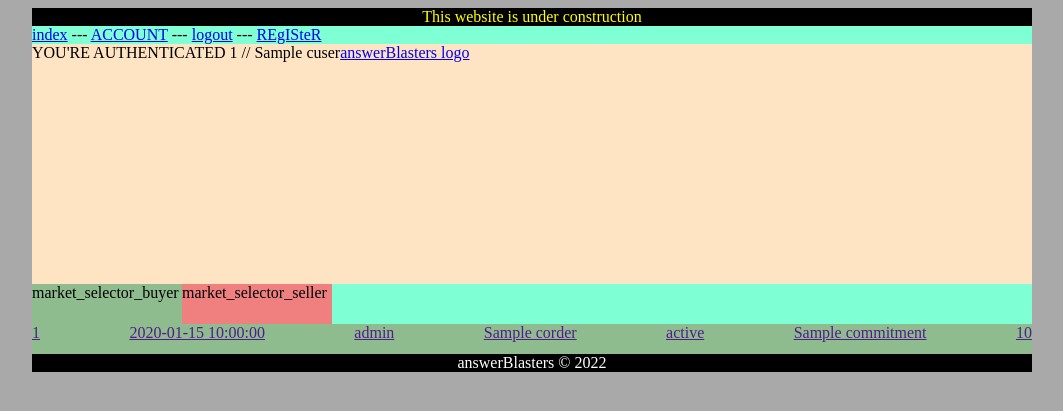
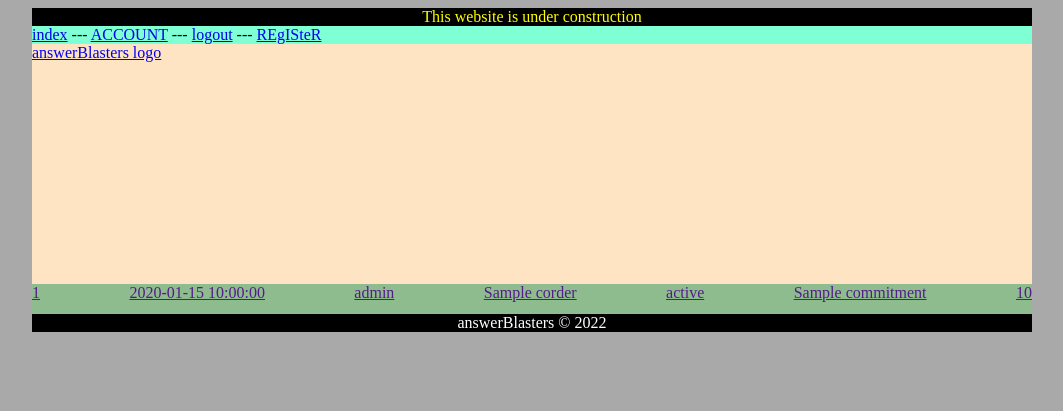
Before and after one commit to maimedlord/ab, a Flask app: page / in a window 1280 px wide. Shown: the top 411 px of the page, without its empty margins (116-1179 px from the left). Run offline with Flask 2, Linux system fonts and the light colour scheme; a user stored in the database is signed in; a database or web service that is not in the repository returns one stand-in record (values such as "Sample title"); parts of the project's set-up code (start-up, migrations or seed data) failed here and were passed over.

Commit message:
committing just to be safe...

```diff
--- a/app.py
+++ b/app.py
@@ -56,20 +56,38 @@ def index():
 '''
 INCOMPLETE
 '''
-@app.route('/account')
+@app.route('/account', methods=['post', 'get'])
 @login_required
 def account():
+
     return render_template('account.html')
 
 
 '''
 INCOMPLETE
 '''
-@app.route('/logout')
+@app.route('/logout', methods=['post', 'get'])
 def logout():
-    temp_array = prc.get_orders_top()
+    message = ''
+    if not current_user.is_authenticated:
+        message = 'You\'re already logged out...'
     logout_user()
-    return render_template('logout.html', temp_array=temp_array)
+    if request.method == 'POST':
+        email = request.form.get('user_email')
+        password = request.form.get('user_password')
+        user_obj = calls.is_auth_user(email, password)
+        if user_obj:
+            user_obj = User(email, user_obj['uName'])
+            login_user(user_obj)
+            # next = flask.request.args.get('next')
+            # if not is_safe_url(next):
+            #     return flask.abort(400)
+            return render_template('account.html')
+        else:
+            print("failed login")
+            return render_template('index.html')
+    else:
+        return render_template('logout.html', message=message)
 
 
 '''
@@ -103,7 +121,7 @@ def register():
                 #     return flask.abort(400)
                 return render_template('success.html')
             else:
-                return render_template('index.html', temp_array=temp_array)
+                return render_template('register.html', message='email or username is already taken. try again')
 
         return render_template('register.html', temp_array=temp_array)
 
--- a/calls.py
+++ b/calls.py
@@ -18,7 +18,7 @@ cusers = "cusers"
 
 dict_template = {
                 'active': True,
-                'email': 'aaaa@aaaa.com',
+                'email': 'aaSDaa@aaaSDa.com',
                 'pass': 'aaaassssddddffff',
                 'uName': 'somename',
                 'joinDate': 'some date for sure 2',
@@ -31,8 +31,9 @@ def create_user(user_obj):
     db = db_mc[dbUsers]
     dbc = db[cusers]
     print(user_obj['email'])
-    result = dbc.find_one({'email': user_obj['email']})
-    if result:
+    email_result = dbc.find_one({'email': user_obj['email']})
+    username_result = dbc.find_one({'uName': user_obj['uName']})
+    if email_result or username_result:
         return False
     else:
         dbc.insert_one(user_obj)
--- a/static/css/base.css
+++ b/static/css/base.css
@@ -56,6 +56,16 @@ body {
     min-width: 400px;
     padding: 0;
 }
+#navbar {
+    align-items: center;
+    background-color: dimgray;
+    color: white;
+    display: flex;
+    flex-direction: row;
+    justify-content: space-between;
+    height: 50px;
+    width: 100%;
+}
 
 /*     */
 
--- a/static/scripts/js.js
+++ b/static/scripts/js.js
@@ -1,11 +1,11 @@
-function show_display_buyer() {
-   document.getElementById('market_display_buyer').style.display = "flex";
-   document.getElementById('market_display_seller').style.display = "none";
-}
-function show_display_seller() {
-   document.getElementById('market_display_buyer').style.display = "none";
-   document.getElementById('market_display_seller').style.display = "flex";
-}
+// function show_login() {
+//    document.getElementById('login_form').style.display = "none";
+//    document.getElementById('login_text').style.display = "flex";
+// }
+// function show_login_form() {
+//    document.getElementById('login_form').style.display = "flex";
+//    document.getElementById('login_text').style.display = "none";
+// }
 // // // // // // // // // // // // // // // // // // // // // // // // //
 function show_display_bought() {
    document.getElementById('display_bought').style.display = "flex";
--- a/templates/account.html
+++ b/templates/account.html
@@ -12,7 +12,7 @@
     </div>
     <div id="account_general">
         <div id="a_g_left">
-            a_g_left
+
         </div>
         <div id="a_g_right">
             a_g_right
--- a/templates/index.html
+++ b/templates/index.html
@@ -3,28 +3,15 @@
 {% block css %}<link rel="stylesheet" href="{{ url_for('static', filename='css/index.css') }}">{% endblock %}
 {% block body %}
     <div id="header_neutral">
-        <div id="header_neutral_login">
-            {% if current_user.is_authenticated %}
-                <div>
-                    YOU'RE AUTHENTICATED {{ current_user.email }} // {{ current_user.username }}
-                </div>
-            {% else %}
-                <form action="" method="post">
-                    <input name="user_email" placeholder="email...">
-                    <input name="user_password" placeholder="password...">
-                    <button type="submit">submit</button>
-                </form>
-            {% endif %}
-        </div>
         <div id="header_neutral_header_logo">
             <a href="/">answerBlasters logo</a>
         </div>
     </div>
     <div id="container_markets">
-        <div id="market_selector">
-            <div id="market_selector_buyer" onclick="show_display_buyer()">market_selector_buyer</div>
-            <div id="market_selector_seller" onclick="show_display_seller()">market_selector_seller</div>
-        </div>
+{#        <div id="market_selector">#}
+{#            <div id="market_selector_buyer" onclick="show_display_buyer()">market_selector_buyer</div>#}
+{#            <div id="market_selector_seller" onclick="show_display_seller()">market_selector_seller</div>#}
+{#        </div>#}
         <div id="market_display">
             <div id="market_display_buyer">
                 {% for element in temp_array %}
--- a/templates/logout.html
+++ b/templates/logout.html
@@ -3,8 +3,10 @@
 {% block css %}{% endblock %}
 {% block body %}
     <div>
-        YOU'VE BEEN LOGGED OUT
+        {% if message %}
+            {{ message }}
+        {% endif %}
         <p>
-            <a href={{ url_for('index') }}>GO HOME</a>
+            <a href="{{ url_for('index') }}">GO HOME</a>
     </div>
 {% endblock %}
--- a/templates/register.html
+++ b/templates/register.html
@@ -10,6 +10,11 @@
             <a href="/">answerBlasters logo</a>
         </div>
     </div>
+    {% if message != '' %}
+        <div>
+            {{ message }}
+        </div>
+    {% endif %}
     <div>
         <form action="" method="post">
             <input name="user_email" placeholder="email...">
--- a/user.py
+++ b/user.py
@@ -21,7 +21,3 @@ class User(UserMixin):
 
     def build_user(self):
         return None
-
-
-if __name__ == '__main__':
-    print("user.py")
```
